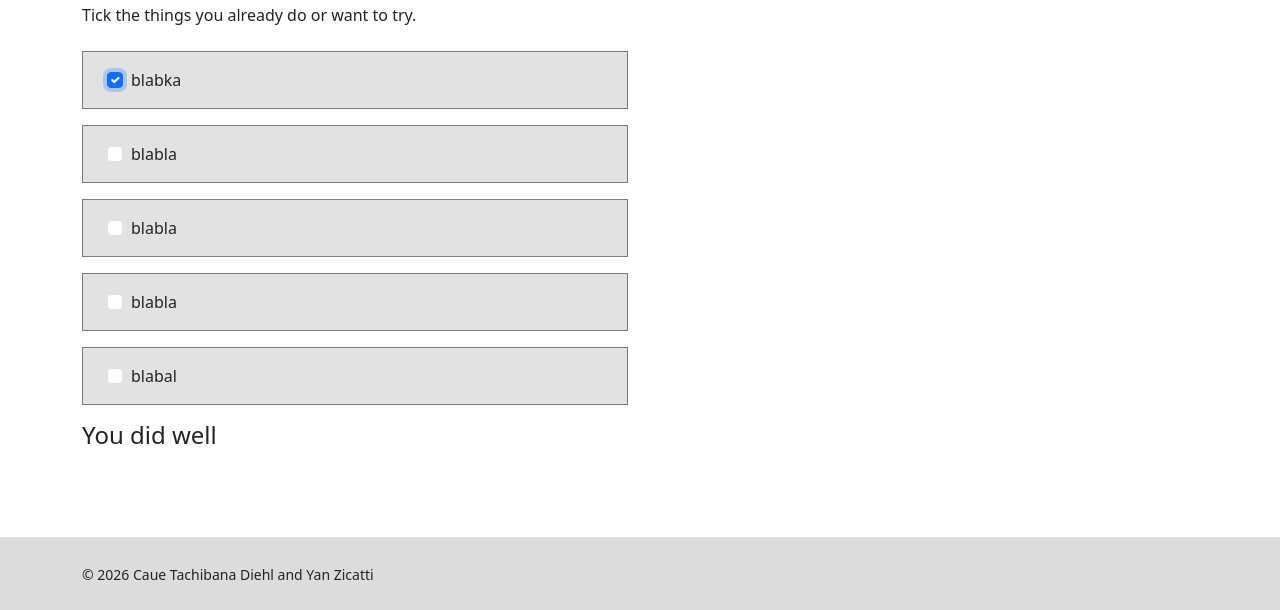
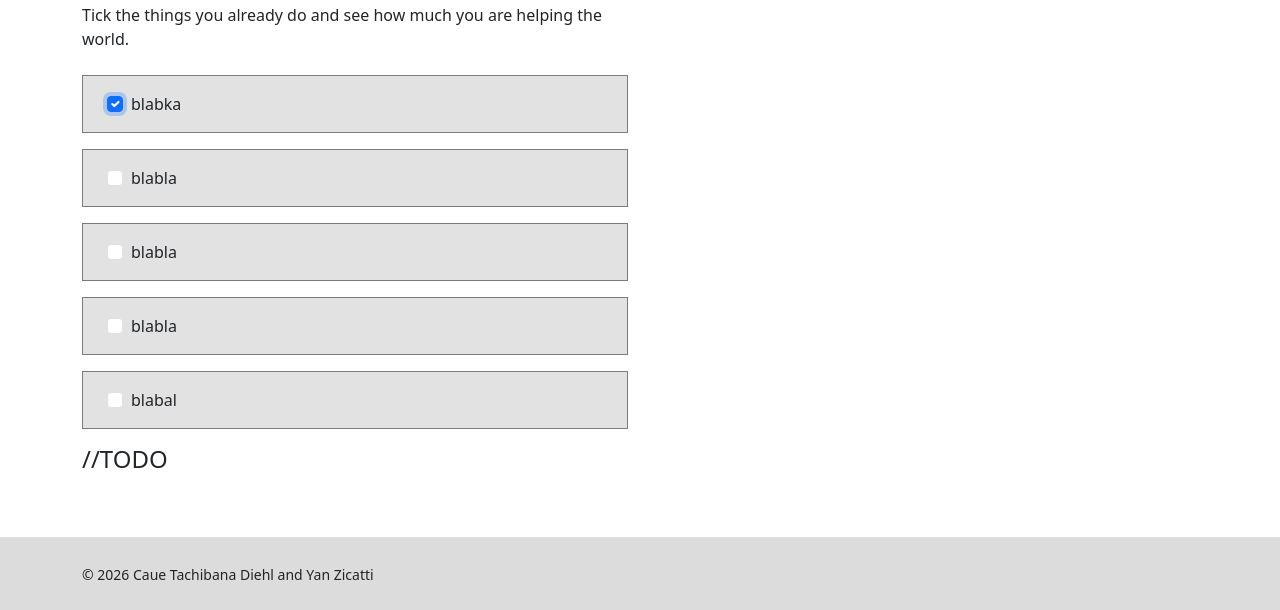
Before and after one commit to yanzicatti/CA-PROJECT-WDD---CLIMATE-CHANGE, a plain HTML site: page takeaction.html in a window 1280 px wide. Both pictures are taken after a click on the checkbox "blabka". Shown: the part 190-800 px from the top of the page. Drawn offline with nearby package versions, Linux system fonts and the light colour scheme.

Commit message:
js included with Jquery
function changing text according to users input on checkboxes on takeaction.html

```diff
--- /dev/null
+++ b/script.js
@@ -0,0 +1,26 @@
+//first load entire html code before applying any js feature.
+$(document).ready(function() {
+    $("#takeactioncheckbox").on("change", function () {
+        //searching quantity of checked checkboxes
+        const quantitychecked = $("#takeactioncheckbox input[type=checkbox]:checked").length;
+        //making life easier
+        const textinputchange = $("#answercheckbox");
+
+        //applying different answers for different input lenghts
+        if (quantitychecked == 1) {
+           textinputchange.text("//TODO");
+        }
+        if (quantitychecked == 2) {
+           textinputchange.text("//TODO");
+        }
+        if (quantitychecked == 3) {
+           textinputchange.text("//TODO");
+        }
+        if (quantitychecked == 4) {
+           textinputchange.text("//TODO");
+        }
+        if (quantitychecked == 5) {
+           textinputchange.text("//TODO");
+        }
+    });
+});
--- a/takeaction.html
+++ b/takeaction.html
@@ -8,6 +8,9 @@
     <link href="https://cdn.jsdelivr.net/npm/bootstrap@5.3.3/dist/css/bootstrap.min.css" rel="stylesheet" integrity="sha384-QWTKZyjpPEjISv5WaRU9OFeRpok6YctnYmDr5pNlyT2bRjXh0JMhjY6hW+ALEwIH" crossorigin="anonymous">
 
     <link rel="stylesheet" href="style.css">
+
+    <script src="https://code.jquery.com/jquery-3.7.1.min.js" integrity="sha256-/JqT3SQfawRcv/BIHPThkBvs0OEvtFFmqPF/lYI/Cxo=" crossorigin="anonymous"></script>
+
 </head>
 <body>
     <!-- Header & Navigation -->
@@ -29,9 +32,10 @@
 <!-- Main content -->
     <main class="container my-5 flex-grow-1">
         <div class="row">
-            <div class="col-lg-6">
+            <div id="takeactioncheckbox" class="col-lg-6">
+
                 <h1 class="fw-bold mb-2">Take action</h1>
-                <p class="mb-4">Tick the things you already do or want to try.</p>
+                <p class="mb-4">Tick the things you already do and see how much you are helping the world.</p>
 
 
                 <div class="fact-box-style form-check px-5 py-3 mb-3">
@@ -55,7 +59,7 @@
                     <label for="action5">blabal</label>
                 </div>
 
-                <p class="h4 mt-3">You did well</p>
+                <p class="h4 mt-3" id="answercheckbox"></p>
             </div>
         </div>
     </main>
@@ -67,5 +71,7 @@
     </div>
   </footer>
 
+  <!--javascript connection-->
+    <script src="script.js"></script>
 </body>
 </html>
```
Also changed, not shown: index.html (+1 -0 lines).
